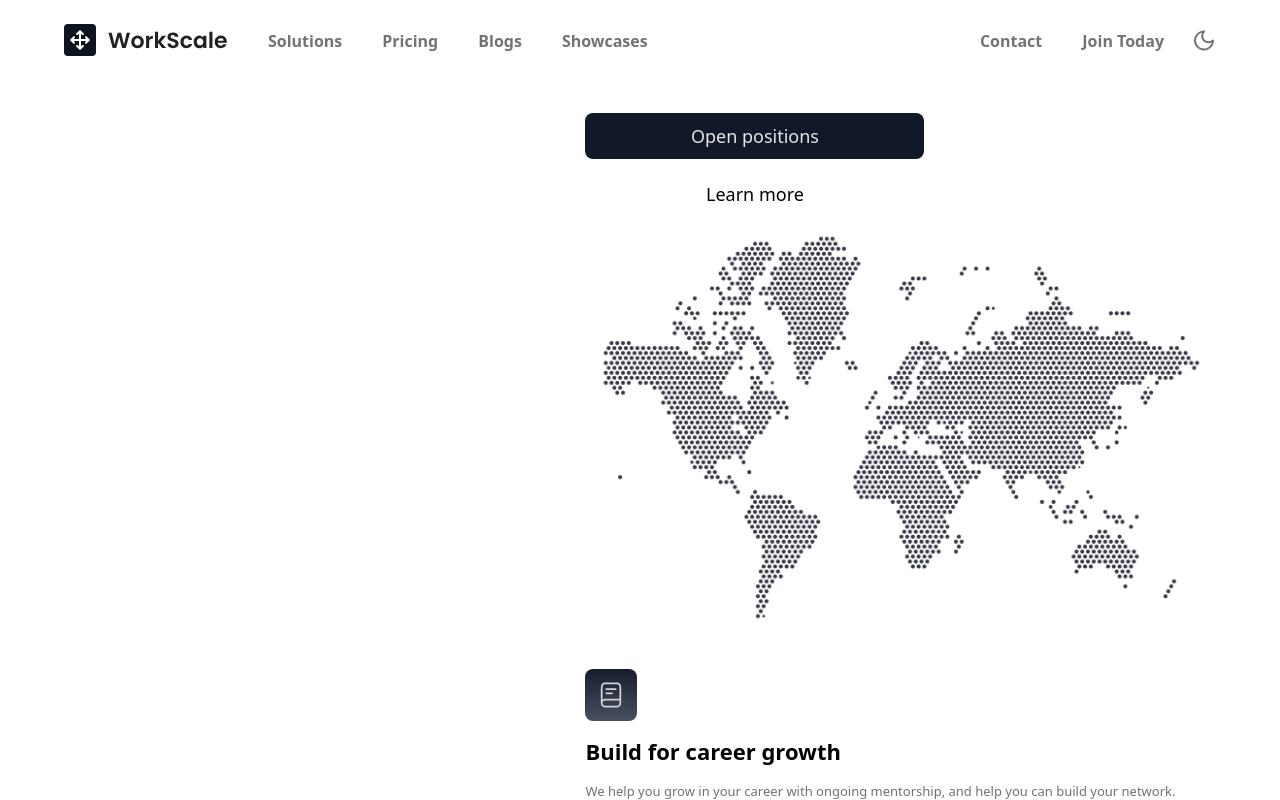
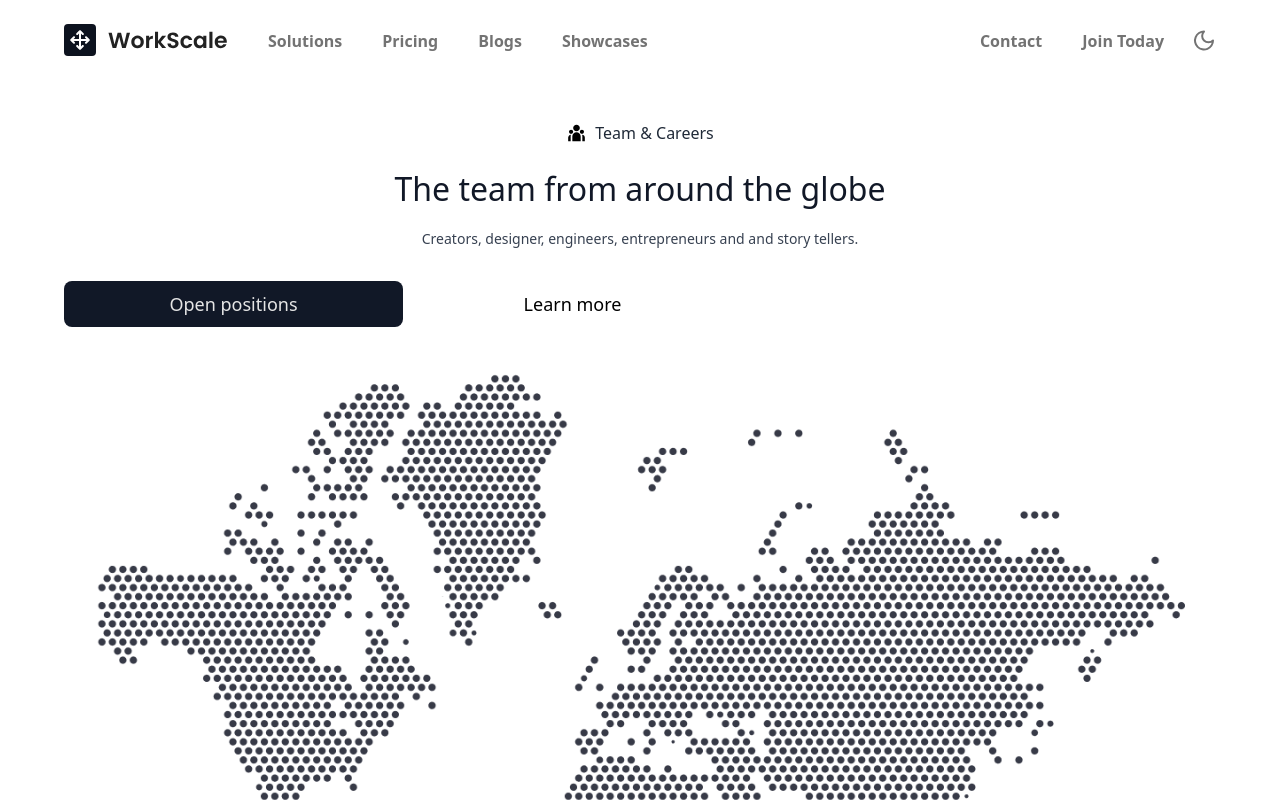
Before and after one commit to Amumug/WorkScale-ReactJS, a React (Vite) app: page / in a window 1280 px wide. Shown: the top 800 px of the page. Built offline with nearby package versions, Linux system fonts and the light colour scheme.

Commit message:
WorkScale-ReactJS

```diff
--- a/src/components/Hero.jsx
+++ b/src/components/Hero.jsx
@@ -11,7 +11,7 @@ import worldmaplight from "../assets/World Map-light.png"
 
 const Hero = () => {
   return (
-    <section className="flex md:flex-row flex-col ${styles.paddingY} justify-center items-center">
+    <section className="flex flex-row flex-col ${styles.paddingY} justify-center items-center">
       <div className="flex items-end space-x-2 mt-10">
         <img src={teamlight} className="mb-0.5" />
         <h4 className="text-gray-800 text-base font-medium font-['Inter', sans-serif]">Team & Careers</h4>
@@ -22,13 +22,16 @@ const Hero = () => {
       <h1 className="text-center text-gray-900 text-[32px] font-medium font-['Inter', sans-serif] mt-5">The team from around the globe</h1>
       <h4 className="text-center text-gray-700 text-sm font-medium font-['Inter', sans-serif] mt-4">Creators, designer, engineers, entrepreneurs and and story tellers.</h4>
       <div>
-        <div className="w-full  md:w-[339px] h-[46px] px-7 py-[5px] mt-8 mb-3 bg-gray-900 rounded-lg justify-center items-center gap-2.5 inline-flex">
-          <div className="text-neutral-200 text-lg font-medium font-['Inter', sans-serit]">Open positions</div>
+        <div>
+          <div className="w-full md:w-[339px] h-[46px] px-7 py-[5px] mt-8 mb-3 bg-gray-900 rounded-lg justify-center items-center gap-2.5 inline-flex">
+            <div className="text-neutral-200 text-lg font-medium font-['Inter', sans-serit]">Open positions</div>
+          </div>
+
+          <div className="w-full md:w-[339px] h-[46px] px-7 py-[5px]  justify-center items-center gap-2.5 inline-flex">
+            <div className="text-gray-901 text-lg font-medium font-['Inter', sans-serif]">Learn more</div>
+          </div>
         </div>
 
-        <div className="w-full md:w-[339px] h-[46px] px-7 py-[5px]  justify-center items-center gap-2.5 inline-flex">
-          <div className="text-gray-901 text-lg font-medium font-['Inter', sans-serif]">Learn more</div>
-        </div>
         <img src={worldmaplight} className="w-full hidden md:block" />
         <div className="flex-col justify-start items-start inline-flex mt-10">
           <div className="flex-col justify-start items-start gap-3.5 inline-flex ">
```
